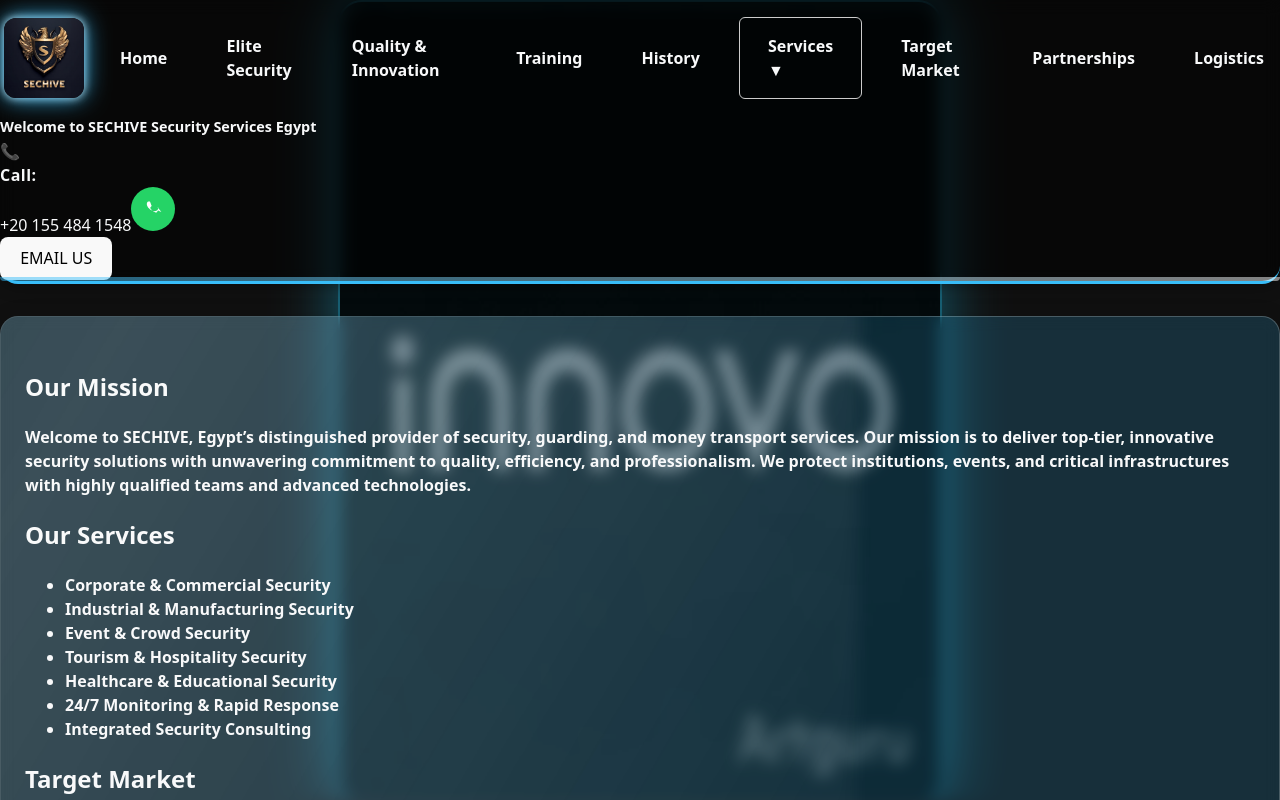
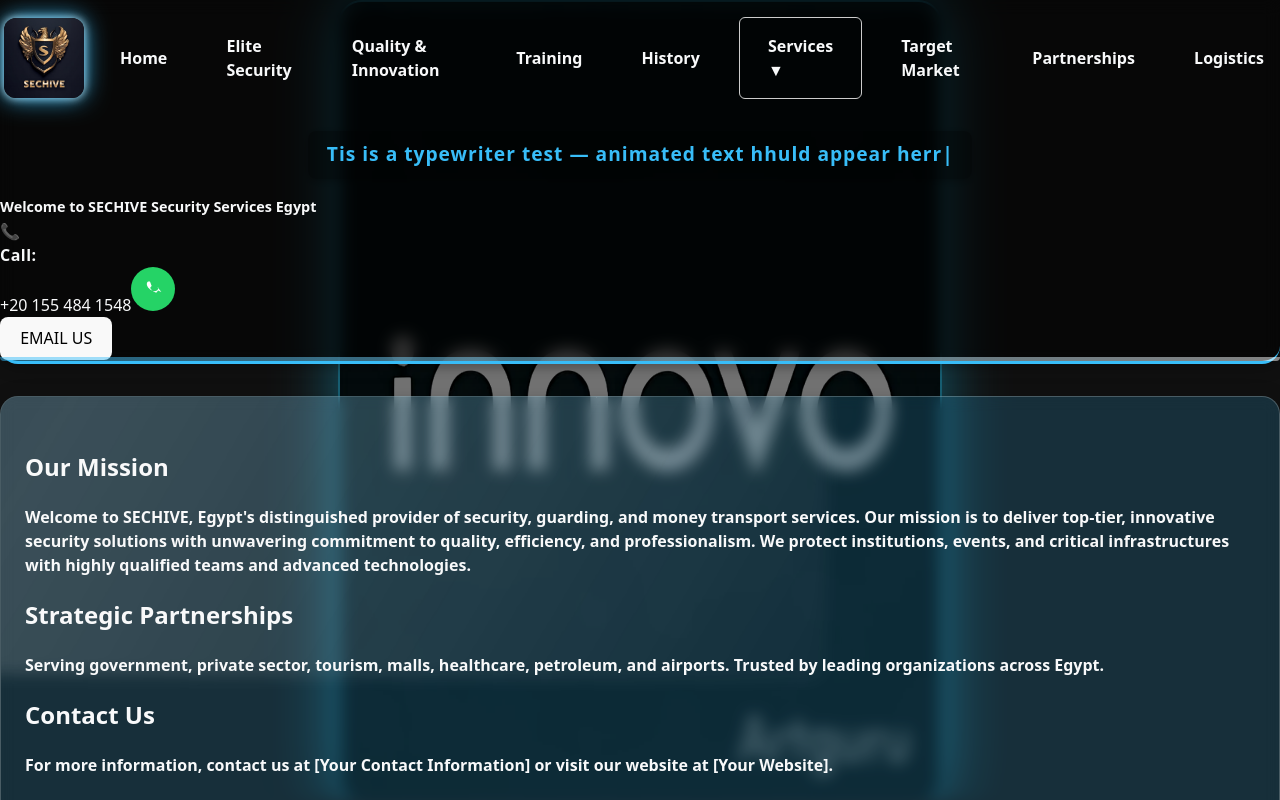
Before and after one commit to army-safety/army-safety, a React (Vite) app: page / in a window 1280 px wide. Shown: the top 800 px of the page. Built offline with nearby package versions, Linux system fonts and the light colour scheme.

Commit message:
modified:   src/App.css         modified:   src/App.tsx         new file:   src/pages/TypewriterTest.css         new file:   src/pages/TypewriterTest.tsx

```diff
--- a/src/App.css
+++ b/src/App.css
@@ -1,3 +1,42 @@
+/* Typewriter in header specific styles */
+.main-header .typewriter-test-container {
+  display: flex;
+  justify-content: center;
+  align-items: center;
+  padding: 1rem 0;
+  width: 100%;
+}
+
+.main-header .typewriter-test-text {
+  font-size: 1.2em; /* Smaller size for header */
+  color: #38bdf8;
+  font-weight: 600;
+  letter-spacing: 1px;
+  background: rgba(0, 0, 0, 0.3);
+  border-radius: 8px;
+  padding: 0.5em 1em;
+  box-shadow: 0 2px 8px rgba(0, 0, 0, 0.3);
+  text-align: center;
+}
+
+.main-header .typewriter-test-cursor {
+  display: inline-block;
+  width: 1ch;
+  color: #38bdf8;
+  animation: blink-cursor 1s steps(2, start) infinite;
+}
+
+/* Keep the original large styles for homepage motion text */
+.homepage-motion .typewriter-test-text {
+  font-size: 2.2em;
+  color: #38bdf8;
+  font-weight: 700;
+  letter-spacing: 2px;
+  background: rgba(0, 0, 0, 0.18);
+  border-radius: 12px;
+  padding: 0.25em 0.75em;
+  box-shadow: 0 2px 12px #0004;
+}
 .dropdown-menu {
   min-width: 220px;
   padding: 1em 0.5em;
--- a/src/App.tsx
+++ b/src/App.tsx
@@ -1,9 +1,6 @@
-
-
 // import React from 'react'; // Not needed for React 17+ with JSX transform
 import sechiveLogo from '../public/SECHIVE.png';
 import './App.css';
-
 
 import compound1 from './assets/wallpaper/compound1.jpeg';
 import innovo from './assets/wallpaper/innovo.png';
@@ -21,19 +18,7 @@
 import samco from './assets/wallpaper/samco.png';
 import security_girl2 from './assets/wallpaper/security_girl2.jpg';
 
-
-/*
-
-
-*/
-
-// Add more wallpaper imports as needed
-
-
-// Removed unused services and targetMarkets arrays
-// import React from 'react'; // Keeping this line as it may be needed for JSX
-
-import { useEffect, useState } from 'react';
+import React, { useEffect, useState, useRef } from 'react';
 import { useLocation, Routes, Route, Link } from 'react-router-dom';
 import './App.css';
 import './pages/EliteSecurityManagement.css';
@@ -43,6 +28,7 @@
 import './pages/ProductAndServices.css';
 import './pages/TargetMarket.css';
 import './pages/CurrentPartenerShips.css';
+
 // Page imports
 import EliteSecurityManagement from './pages/EliteSecurityManagement';
 import QualityInnovation from './pages/QualityInnovation';
@@ -61,17 +47,77 @@
 import LogisticsGallery from './pages/LogisticsGallery';
 
 const slideshowImages = [
- compound1,  innovo, response ,compound2, fedex,security1,security_girl1,
- owner,iguall,cctv1,kasrawy,cctv2,security2,samco,security_girl2
+  compound1, innovo, response, compound2, fedex, security1, security_girl1,
+  owner, iguall, cctv1, kasrawy, cctv2, security2, samco, security_girl2
 ];
 
+const testText = "This is a typewriter test — animated text should appear here";
+
+// REMOVED export default from here - make it a named export instead
+export function TypewriterTest() {
+  const [typedText, setTypedText] = useState("");
+  const typeIndex = useRef(0);
+
+  useEffect(() => {
+    setTypedText("");
+    typeIndex.current = 0;
+    const interval = setInterval(() => {
+      if (typeIndex.current < testText.length) {
+        setTypedText((prev) => prev + testText.charAt(typeIndex.current));
+        typeIndex.current++;
+      } else {
+        clearInterval(interval);
+      }
+    }, 60);
+    return () => clearInterval(interval);
+  }, []);
+
+  return (
+    <div className="typewriter-test-container">
+      <span className="typewriter-test-text">
+        {typedText}
+        <span className="typewriter-test-cursor">|</span>
+      </span>
+    </div>
+  );
+}
 
 function App() {
+  const location = useLocation();
   const [slide, setSlide] = useState(0);
   const [showHeader, setShowHeader] = useState(true);
-  const [showIntro, setShowIntro] = useState(false); // Hidden by default
+  const [showIntro, setShowIntro] = useState(false);
   const [lastScrollY, setLastScrollY] = useState(window.scrollY);
-  const location = useLocation();
+  const [showWelcome, setShowWelcome] = useState(true);
+  const typewriterText = "Welcome to SECHIVE — Secure Your World";
+  const [typedText, setTypedText] = useState("");
+  const typeIndex = useRef(0);
+  const [dropdownOpen, setDropdownOpen] = useState(false);
+
+  useEffect(() => {
+    if (showWelcome && location.pathname === '/' && !showIntro) {
+      setTypedText("");
+      typeIndex.current = 0;
+      const interval = setInterval(() => {
+        if (typeIndex.current < typewriterText.length) {
+          setTypedText((prev) => prev + typewriterText[typeIndex.current]);
+          typeIndex.current++;
+        } else {
+          clearInterval(interval);
+        }
+      }, 60);
+      return () => clearInterval(interval);
+    }
+  }, [showWelcome, location.pathname, showIntro]);
+
+  useEffect(() => {
+    if (location.pathname === '/' && !showIntro) {
+      const timer = setTimeout(() => setShowWelcome(false), 3500);
+      return () => clearTimeout(timer);
+    } else {
+      setShowWelcome(false);
+    }
+  }, [location.pathname, showIntro]);
 
   // List of routes that should show the intro glass section
   const introRoutes = [
@@ -93,7 +139,6 @@
   ];
 
   useEffect(() => {
-    // Show intro only when on a navlink route
     setShowIntro(introRoutes.includes(location.pathname));
   }, [location.pathname]);
 
@@ -116,7 +161,7 @@
     }, 3500);
     return () => clearInterval(interval);
   }, []);
-  const [dropdownOpen, setDropdownOpen] = useState(false);
+
   return (
     <div className="app-root">
       <div className="bg-slideshow">
@@ -127,21 +172,29 @@
             alt={`Slide ${idx + 1}`}
             className={
               slide === idx
-                ? (img === innovo || img === response || img == security1 ||
-                  img == security_girl1 || img == security_girl2 || img ==iguall || img == kasrawy || img == owner
-                  || img == cctv1 || img == cctv2 || img == samco || img == security2   || img == compound1
-                   || img == compound2 || img == fedex
-                    ? "bg-slide active innovo-slide"
-                    : "bg-slide active")
-                : (img === innovo || img === response  || img == security1 || img == security_girl1
-                  || img == security_girl2 || img ==iguall || img == kasrawy || img == owner
-                  || img == cctv1 || img == cctv2 || img == samco || img == security2 || img == compound1
-                  || img == compound2 || img == fedex
-                    ? "bg-slide innovo-slide"
-                    : "bg-slide")
+                ? (img === innovo || img === response || img === security1 ||
+                  img === security_girl1 || img === security_girl2 || img === iguall || img === kasrawy || img === owner
+                  || img === cctv1 || img === cctv2 || img === samco || img === security2 || img === compound1
+                  || img === compound2 || img === fedex
+                  ? "bg-slide active innovo-slide"
+                  : "bg-slide active")
+                : (img === innovo || img === response || img === security1 || img === security_girl1
+                  || img === security_girl2 || img === iguall || img === kasrawy || img === owner
+                  || img === cctv1 || img === cctv2 || img === samco || img === security2 || img === compound1
+                  || img === compound2 || img === fedex
+                  ? "bg-slide innovo-slide"
+                  : "bg-slide")
             }
           />
         ))}
+        {location.pathname === '/' && !showIntro && showWelcome && (
+          <div className="homepage-motion">
+            <span className="motion-text typewriter-test-text">
+              {typedText}
+              <span className="typewriter-cursor typewriter-test-cursor">|</span>
+            </span>
+          </div>
+        )}
       </div>
       <div className="content-overlay">
         <header className={`main-header${showHeader ? '' : ' header-hidden'}`}>
@@ -157,7 +210,9 @@
                 <div
                   className="dropdown-trigger"
                   onClick={() => setDropdownOpen(open => !open)}
-                >Services ▼</div>
+                >
+                  Services ▼
+                </div>
                 {dropdownOpen && (
                   <div className="dropdown-menu">
                     <div className="dropdown-title">Our Services</div>
@@ -190,6 +245,7 @@
               <Link to="/logistics" className="nav-link">Logistics</Link>
             </nav>
           </div>
+          <TypewriterTest />
           <div className="header-info">
             <h2 className="header-title">Welcome to SECHIVE Security Services Egypt</h2>
             <div className="header-contact">
@@ -202,8 +258,8 @@
                   +20 155 484 1548
                   <a href="https://wa.me/201554841548" target="_blank" rel="noopener noreferrer" className="header-whatsapp">
                     <svg xmlns="http://www.w3.org/2000/svg" width="44" height="44" viewBox="0 0 32 32">
-                      <circle cx="16" cy="16" r="16" fill="#25D366"/>
-                      <path fill="#fff" d="M22.1 18.2c-.3-.2-1.7-.8-2-1-.3-.1-.5-.2-.7.2-.2.3-.8 1-.9 1.1-.2.2-.3.2-.6.1-.3-.2-1.2-.4-2.3-1.3-.8-.7-1.3-1.5-1.5-1.8-.2-.3 0-.5.1-.7.1-.1.2-.3.3-.4.1-.1.1-.2.2-.3.1-.1.1-.2.2-.3.1-.2.1-.3 0-.5-.1-.2-.7-1.7-.9-2.3-.2-.6-.4-.5-.6-.5h-.5c-.2 0-.5.1-.7.3-.2.2-.7.7-.7 1.7s.7 2.1 1.5 3c1.1 1.2 2.6 2.1 4.1 2.1.5 0 1-.1 1.4-.3.4-.2 1.1-.7 1.2-1.3.1-.6.1-1.1.1-1.2-.1-.1-.3-.2-.6-.3z"/>
+                      <circle cx="16" cy="16" r="16" fill="#25D366" />
+                      <path fill="#fff" d="M22.1 18.2c-.3-.2-1.7-.8-2-1-.3-.1-.5-.2-.7.2-.2.3-.8 1-.9 1.1-.2.2-.3.2-.6.1-.3-.2-1.2-.4-2.3-1.3-.8-.7-1.3-1.5-1.5-1.8-.2-.3 0-.5.1-.7.1-.1.2-.3.3-.4.1-.1.1-.2.2-.3.1-.1.1-.2.2-.3.1-.2.1-.3 0-.5-.1-.2-.7-1.7-.9-2.3-.2-.6-.4-.5-.6-.5h-.5c-.2 0-.5.1-.7.3-.2.2-.7.7-.7 1.7s.7 2.1 1.5 3c1.1 1.2 2.6 2.1 4.1 2.1.5 0 1-.1 1.4-.3.4-.2 1.1-.7 1.2-1.3.1-.6.1-1.1.1-1.2-.1-.1-.3-.2-.6-.3z" />
                     </svg>
                   </a>
                 </span>
@@ -212,7 +268,6 @@
             <button className="header-email-btn" onClick={() => window.location.href = 'mailto:hivesec2000@gmail.com'}>EMAIL US</button>
           </div>
         </header>
-        {/* Homepage intro glass section only for intro routes */}
         {showIntro && (
           <main className="homepage-intro">
             <Routes>
@@ -222,27 +277,7 @@
                     <h2 className="home-section-title">Our Mission</h2>
                     <p>
                       <strong>
-                        Welcome to SECHIVE, Egypt’s distinguished provider of security, guarding, and money transport services. Our mission is to deliver top-tier, innovative security solutions with unwavering commitment to quality, efficiency, and professionalism. We protect institutions, events, and critical infrastructures with highly qualified teams and advanced technologies.
-                      </strong>
-                    </p>
-                  </section>
-                  <section className="home-section">
-                    <h2 className="home-section-title">Our Services</h2>
-                    <ul>
-                      <li><strong>Corporate & Commercial Security</strong></li>
-                      <li><strong>Industrial & Manufacturing Security</strong></li>
-                      <li><strong>Event & Crowd Security</strong></li>
-                      <li><strong>Tourism & Hospitality Security</strong></li>
-                      <li><strong>Healthcare & Educational Security</strong></li>
-                      <li><strong>24/7 Monitoring & Rapid Response</strong></li>
-                      <li><strong>Integrated Security Consulting</strong></li>
-                    </ul>
-                  </section>
-                  <section className="home-section">
-                    <h2 className="home-section-title">Target Market</h2>
-                    <p>
-                      <strong>
-                        We proudly serve a wide range of sectors, including corporate offices, shopping malls, factories, healthcare and educational institutions, hotels, airports, government facilities, and major events. Our solutions are tailored to meet the unique needs of each client, ensuring specialized protection and peace of mind.
+                        Welcome to SECHIVE, Egypt's distinguished provider of security, guarding, and money transport services. Our mission is to deliver top-tier, innovative security solutions with unwavering commitment to quality, efficiency, and professionalism. We protect institutions, events, and critical infrastructures with highly qualified teams and advanced technologies.
                       </strong>
                     </p>
                   </section>
@@ -281,7 +316,6 @@
             </Routes>
           </main>
         )}
-        {/* Logistics and other non-intro pages render outside the glass section */}
         <Routes>
           <Route path="/logistics" element={<LogisticsGallery />} />
         </Routes>
@@ -293,4 +327,5 @@
   );
 }
 
+// Only ONE default export - the App component
 export default App;
--- /dev/null
+++ b/src/pages/TypewriterTest.css
@@ -0,0 +1,24 @@
+.typewriter-test-container {
+  margin-top: 120px;
+  text-align: center;
+}
+.typewriter-test-text {
+  font-size: 2.2em;
+  color: #38bdf8;
+  font-weight: 700;
+  letter-spacing: 2px;
+  background: rgba(0,0,0,0.18);
+  border-radius: 12px;
+  padding: 0.25em 0.75em;
+  box-shadow: 0 2px 12px #0004;
+}
+.typewriter-test-cursor {
+  display: inline-block;
+  width: 1ch;
+  color: #38bdf8;
+  animation: blink-cursor 1s steps(2, start) infinite;
+}
+@keyframes blink-cursor {
+  0%, 100% { opacity: 1; }
+  50% { opacity: 0; }
+}
```
Also changed, not shown: src/pages/TypewriterTest.tsx (added, +27 -0 lines).
